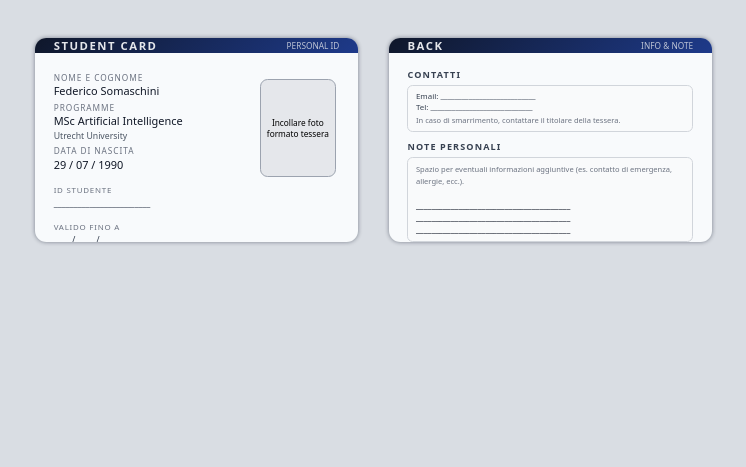
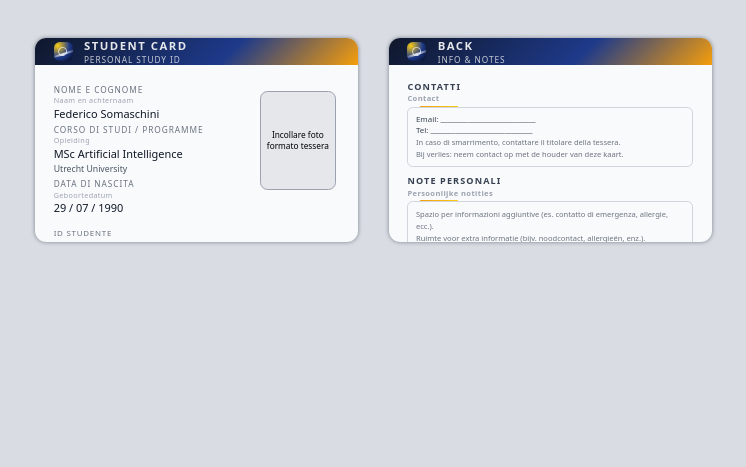
Before and after one commit to clarismetaverse/Unistudent, a plain HTML site: page index.html in a window 1280 px wide. Shown: the whole page, without its empty margins (3-749 px from the left). Drawn offline with Linux system fonts and the light colour scheme.

Commit message:
Enhance student card design and multilingual support
Updated styles and content for the student card layout, including color adjustments and additional labels in multiple languages.

```diff
--- a/index.html
+++ b/index.html
@@ -37,15 +37,51 @@
       flex-direction: column;
     }
 
-    /* BARRA COLORATA STILE NORD EUROPA */
+    /* BARRA COLORATA STILE NORD EUROPA + ACCENTO ORO */
     .card-header-bar {
       height: 9mm;
-      background: linear-gradient(135deg, #0f172a, #1e3a8a);
+      background: linear-gradient(135deg, #0f172a, #1e3a8a 60%, #f59e0b);
       display: flex;
       align-items: center;
       padding: 0 5mm;
       box-sizing: border-box;
       color: #e5e7eb;
+      gap: 3mm;
+    }
+
+    .logo-mark {
+      width: 5mm;
+      height: 5mm;
+      border-radius: 1.5mm;
+      background: radial-gradient(circle at 20% 20%, #facc15, #1e3a8a 55%, #020617 100%);
+      position: relative;
+      overflow: hidden;
+    }
+
+    .logo-mark::before {
+      content: "";
+      position: absolute;
+      inset: 25%;
+      border-radius: 999px;
+      border: 0.3mm solid rgba(248, 250, 252, 0.75);
+      transform: rotate(18deg);
+    }
+
+    .logo-mark::after {
+      content: "";
+      position: absolute;
+      width: 140%;
+      height: 0.4mm;
+      background: linear-gradient(90deg, rgba(248, 250, 252, 0), rgba(248, 250, 252, 0.9), rgba(248, 250, 252, 0));
+      top: 60%;
+      left: -20%;
+      transform: rotate(-18deg);
+    }
+
+    .card-header-title-block {
+      display: flex;
+      flex-direction: column;
+      gap: 0.3mm;
     }
 
     .card-header-title {
@@ -56,10 +92,10 @@
     }
 
     .card-header-subtitle {
-      margin-left: auto;
       font-size: 2.2mm;
-      opacity: 0.8;
+      opacity: 0.85;
       text-transform: uppercase;
+      letter-spacing: 0.25mm;
     }
 
     /* FRONTE */
@@ -94,6 +130,15 @@
       color: #6b7280;
       margin-top: 1mm;
       margin-bottom: 0.4mm;
+    }
+
+    .sub-label {
+      display: block;
+      font-size: 1.9mm;
+      text-transform: none;
+      letter-spacing: 0.1mm;
+      color: #9ca3af;
+      margin-top: 0.1mm;
     }
 
     .field-value {
@@ -137,6 +182,10 @@
       color: #6b7280;
     }
 
+    .id-label .sub-label {
+      font-size: 1.9mm;
+    }
+
     .id-value {
       font-weight: 500;
     }
@@ -153,12 +202,12 @@
       align-items: center;
       border-radius: 999px;
       padding: 0.7mm 2.5mm;
-      border: 0.25mm solid #cbd5f5;
+      border: 0.25mm solid #facc15;
       font-size: 2mm;
       text-transform: uppercase;
       letter-spacing: 0.25mm;
-      color: #1e40af;
-      background: #e0ebff;
+      color: #92400e;
+      background: #fef9c3;
       margin-top: 1mm;
     }
 
@@ -184,6 +233,10 @@
       margin-bottom: 1mm;
     }
 
+    .section-title .sub-label {
+      font-size: 2mm;
+    }
+
     .section-box {
       border-radius: 1.5mm;
       border: 0.25mm solid #d1d5db;
@@ -191,6 +244,18 @@
       margin-bottom: 2mm;
       box-sizing: border-box;
       background: #f9fafb;
+      position: relative;
+    }
+
+    .section-box::before {
+      content: "";
+      position: absolute;
+      top: -0.7mm;
+      left: 3mm;
+      width: 10mm;
+      height: 0.4mm;
+      border-radius: 999px;
+      background: linear-gradient(90deg, #f59e0b, #facc15);
     }
 
     .section-box small {
@@ -212,6 +277,10 @@
       color: #4b5563;
     }
 
+    .signature-label .sub-label {
+      font-size: 2mm;
+    }
+
     .signature-space {
       flex: 1;
       border-bottom: 0.2mm dashed #9ca3af;
@@ -230,6 +299,7 @@
       font-weight: 600;
       letter-spacing: 0.35mm;
       margin-bottom: 1mm;
+      color: #b45309;
     }
 
     .qr-placeholder {
@@ -244,6 +314,7 @@
       text-align: center;
       margin-left: auto;
       margin-top: 1mm;
+      background: #fefce8;
     }
 
     .contact {
@@ -271,77 +342,110 @@
     <!-- FRONTE -->
     <div class="card">
       <div class="card-header-bar">
-        <div class="card-header-title">Student Card</div>
-        <div class="card-header-subtitle">Personal ID</div>
+        <div class="logo-mark"></div>
+        <div class="card-header-title-block">
+          <div class="card-header-title">Student Card</div>
+          <div class="card-header-subtitle">Personal Study ID</div>
+        </div>
       </div>
       <div class="front-inner">
         <div class="front-left">
           <div>
-            <div class="field-label">Nome e cognome</div>
+            <div class="field-label">
+              Nome e cognome
+              <span class="sub-label">Naam en achternaam</span>
+            </div>
             <div class="field-value">Federico Somaschini</div>
 
-            <div class="field-label">Programme</div>
+            <div class="field-label">
+              Corso di studi / Programme
+              <span class="sub-label">Opleiding</span>
+            </div>
             <div class="field-value">
               MSc Artificial Intelligence<br />
               <span class="mini">Utrecht University</span>
             </div>
 
-            <div class="field-label">Data di nascita</div>
+            <div class="field-label">
+              Data di nascita
+              <span class="sub-label">Geboortedatum</span>
+            </div>
             <div class="field-value">29 / 07 / 1990</div>
 
             <div class="id-row">
-              <span class="id-label">ID studente</span><br />
+              <span class="id-label">
+                ID studente
+                <span class="sub-label">Studentnummer</span>
+              </span><br />
               <span class="id-value">________________________</span>
             </div>
 
             <div class="id-row">
-              <span class="id-label">Valido fino a</span><br />
+              <span class="id-label">
+                Valido fino a
+                <span class="sub-label">Geldig tot</span>
+              </span><br />
               <span class="id-value">____ / ____ / ______</span>
             </div>
           </div>
 
           <div>
-            <span class="badge-pill">Uso personale</span>
+            <span class="badge-pill">Uso personale · Persoonlijk gebruik</span>
           </div>
         </div>
 
         <div class="front-right">
           <div class="photo">
             Incollare foto<br />
-            formato tessera
+            formato tessera<br />
+            <!-- Foto pasfoto-formaat -->
           </div>
         </div>
       </div>
 
       <div class="footer-front">
-        Tessera personale di studio – non emessa né approvata
-        ufficialmente da Utrecht University o da altre istituzioni.
+        Tessera personale di studio – non emessa né approvata ufficialmente
+        da Utrecht University o da altre istituzioni.<br />
+        Persoonlijke studiekaart – niet officieel uitgegeven of goedgekeurd
+        door Utrecht University of andere instellingen.
       </div>
     </div>
 
     <!-- RETRO -->
     <div class="card">
       <div class="card-header-bar">
-        <div class="card-header-title">Back</div>
-        <div class="card-header-subtitle">Info & Note</div>
+        <div class="logo-mark"></div>
+        <div class="card-header-title-block">
+          <div class="card-header-title">Back</div>
+          <div class="card-header-subtitle">Info &amp; Notes</div>
+        </div>
       </div>
       <div class="back-inner">
         <div>
-          <div class="section-title">Contatti</div>
+          <div class="section-title">
+            Contatti
+            <span class="sub-label">Contact</span>
+          </div>
           <div class="section-box">
             <div class="contact">
               Email: ___________________________<br />
               Tel: _____________________________
             </div>
-            <small>In caso di smarrimento, contattare il titolare della
-              tessera.</small>
+            <small>
+              In caso di smarrimento, contattare il titolare della tessera.<br />
+              Bij verlies: neem contact op met de houder van deze kaart.
+            </small>
           </div>
 
-          <div class="section-title">Note personali</div>
+          <div class="section-title">
+            Note personali
+            <span class="sub-label">Persoonlijke notities</span>
+          </div>
           <div class="section-box">
             <small>
-              Spazio per eventuali informazioni aggiuntive (es. contatto
-              di emergenza, allergie, ecc.).
+              Spazio per informazioni aggiuntive (es. contatto di emergenza,
+              allergie, ecc.).<br />
+              Ruimte voor extra informatie (bijv. noodcontact, allergieën, enz.).
             </small>
             <br /><br />
             ________________________________________<br />
@@ -352,7 +456,10 @@
 
         <div>
           <div class="signature-line">
-            <span class="signature-label">Firma del titolare</span>
+            <span class="signature-label">
+              Firma del titolare
+              <span class="sub-label">Handtekening houder</span>
+            </span>
             <span class="signature-space"></span>
           </div>
           <br />
@@ -364,12 +471,14 @@
                 </div>
                 Questo badge è un supporto personale di riconoscimento
                 per lo studio e l’organizzazione individuale. Non sostituisce
-                documenti universitari, tessere studente ufficiali o altri
-                documenti di identità.
+                documenti universitari, tessere studente ufficiali o documenti di identità.<br /><br />
+                Deze kaart is geen officieel studentenpasje. Het vervangt geen
+                universitaire documenten, officiële studentenkaarten of identiteitsbewijzen.
               </div>
             </div>
             <div class="qr-placeholder">
-              Spazio QR<br />personale (URL,<br />portfolio, ecc.)
+              Spazio QR<br />personale<br />(URL, portfolio, ecc.)<br /><br />
+              Persoonlijke QR
             </div>
           </div>
         </div>
```
